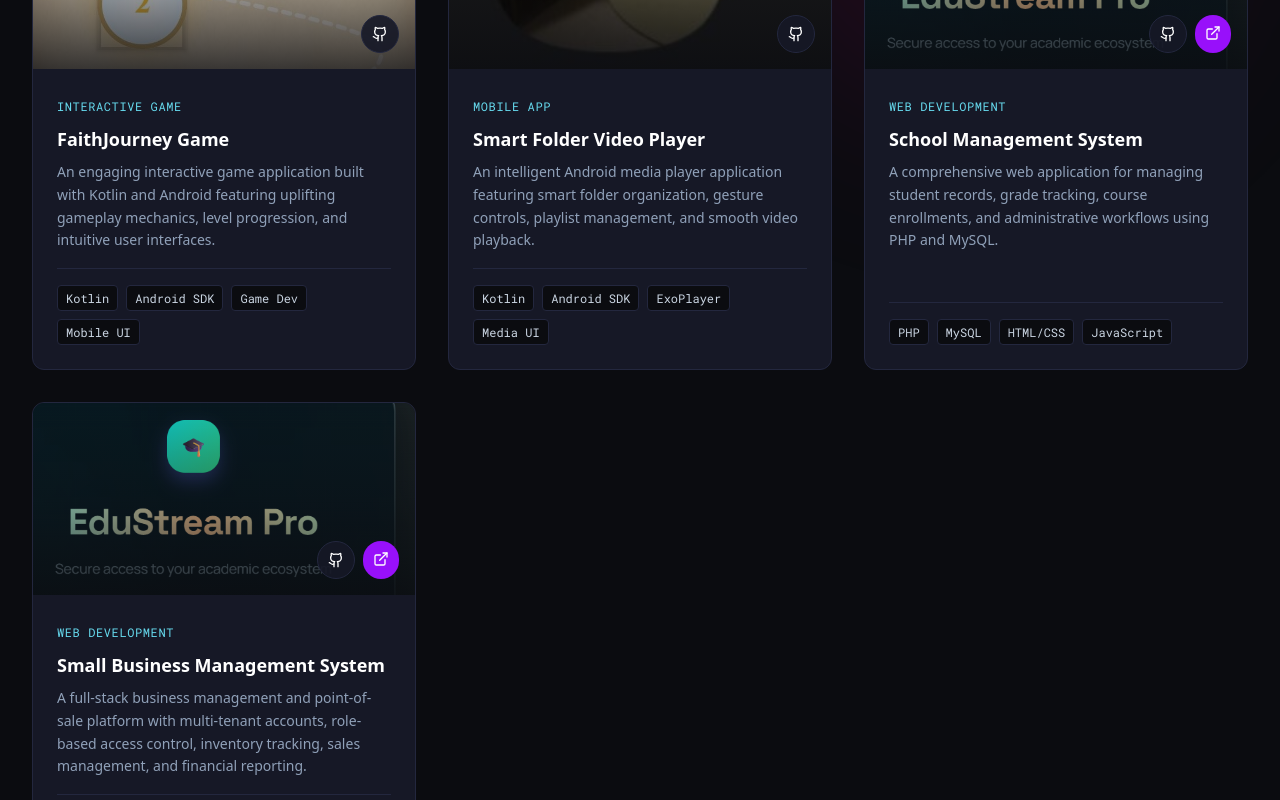
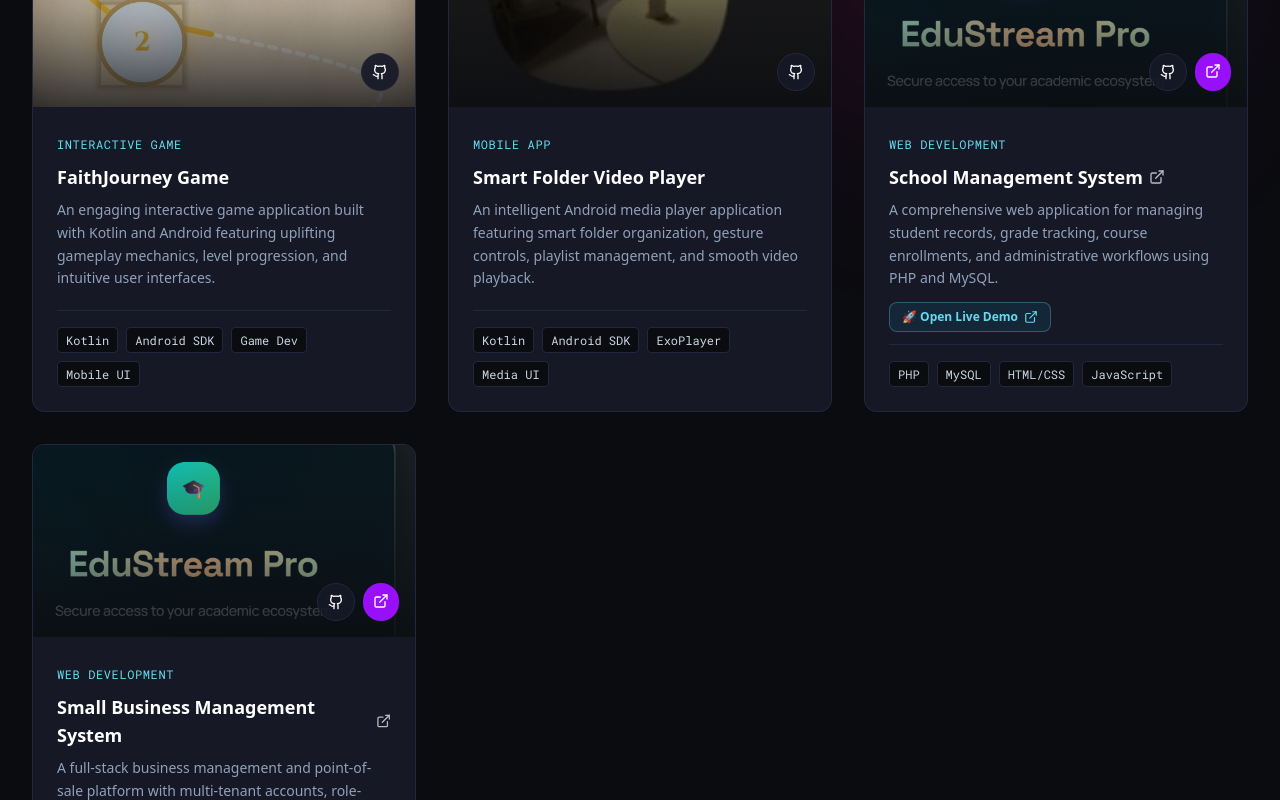
Before and after one commit to mercy306/portfolio, a Next.js app: page / in a window 1280 px wide. Shown: the part 2480-3280 px from the top of the page. Built offline with nearby package versions, Linux system fonts and the light colour scheme.

Commit message:
Add direct 1-click launch button to CodeBuddy project card

```diff
--- a/components/Projects.tsx
+++ b/components/Projects.tsx
@@ -160,11 +160,36 @@ export default function Projects() {
                       {project.categoryLabel}
                     </span>
                     <h4 className="text-lg font-bold text-white mt-2 mb-2">
-                      {project.title}
+                      {project.live ? (
+                        <a
+                          href={project.live}
+                          target="_blank"
+                          rel="noopener noreferrer"
+                          className="hover:text-[#66D9ED] transition-colors inline-flex items-center gap-1.5"
+                        >
+                          {project.title}
+                          <ExternalLink className="w-4 h-4 opacity-70" />
+                        </a>
+                      ) : (
+                        project.title
+                      )}
                     </h4>
-                    <p className="text-slate-400 text-sm leading-relaxed mb-4">
+                    <p className="text-slate-400 text-sm leading-relaxed mb-3">
                       {project.description}
                     </p>
+                    {project.live && (
+                      <div className="mb-3">
+                        <a
+                          href={project.live}
+                          target="_blank"
+                          rel="noopener noreferrer"
+                          className="inline-flex items-center gap-1.5 px-3 py-1.5 text-xs font-semibold rounded-lg bg-cyan-500/10 text-[#66D9ED] border border-[#66D9ED]/30 hover:bg-[#66D9ED] hover:text-[#0b0c10] transition-all"
+                        >
+                          {project.id === 'codebuddy' ? '🤖 Open in Telegram' : '🚀 Open Live Demo'}
+                          <ExternalLink className="w-3.5 h-3.5" />
+                        </a>
+                      </div>
+                    )}
                   </div>
 
                   {/* Tech Tags */}
```
